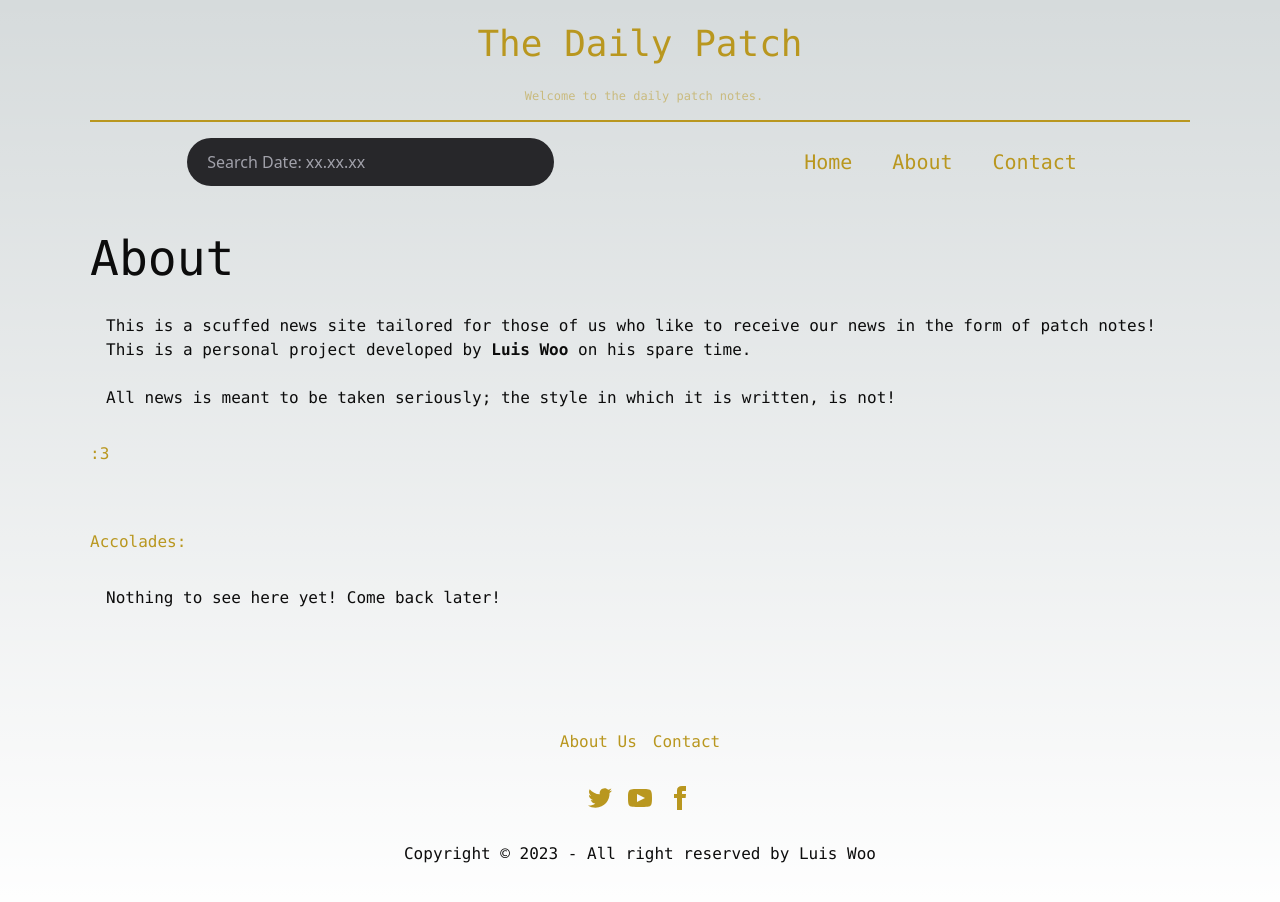
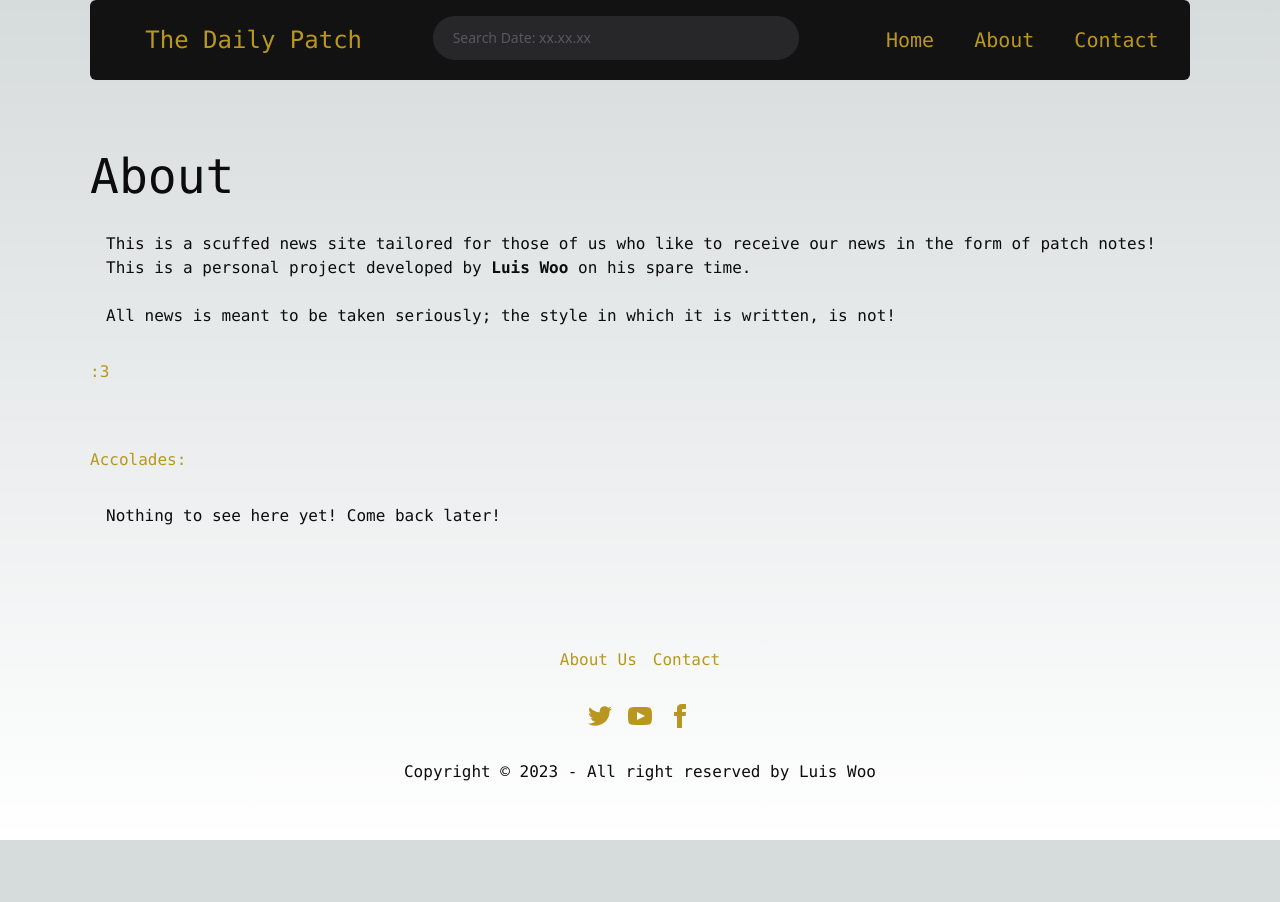
Before and after one commit to LuWo0/thedailypatch, a Next.js app: page /about in a window 1280 px wide. Shown: the top 902 px of the page. After the commit the page ends 840 px from the top, so only its background shows below. Built offline with nearby package versions, Linux system fonts and the light colour scheme.

Commit message:
Added styling

```diff
--- a/app/(user)/layout.tsx
+++ b/app/(user)/layout.tsx
@@ -16,8 +16,8 @@ export default function UserLayout({
 }) {
   return (
     <div>
-      <Header />
-      <div className="flex py-4 justify-around">
+      <div className="flex py-4 mb-10 justify-around sticky top-0 bg-[#121212] w-full z-20 rounded-md">
+        <Header />
         <SearchInput />
         <Navbar />
       </div>
--- a/app/(user)/page.tsx
+++ b/app/(user)/page.tsx
@@ -16,7 +16,7 @@ export default async function Home() {
   const posts = await client.fetch(query);
 
   return (
-    <main className="px-24 p-6 text-xl ">
+    <main className="px-24 p-6 text-sm md:text-md">
       <PatchList posts={posts} />
     </main>
   );
--- a/components/Header.tsx
+++ b/components/Header.tsx
@@ -1,9 +1,9 @@
+import { Logo } from "@/public/Logo";
 
 export default function Header(){
     return (
-        <header className="flex flex-col items-center gap-6 space-x-2 px-10 pt-6 pb-2 border-b-2 border-b-[#b9971f]">
-            <h1 className="text-4xl font-mono">The Daily Patch</h1>
-            <h2 className="text-xs opacity-50 font-mono pb-2">Welcome to the daily patch notes. </h2>
+        <header className="flex flex-col items-center gap-6 space-x-2 px-10 py-2">
+            <Logo />
         </header>
     );
 }
--- a/components/SearchInput.tsx
+++ b/components/SearchInput.tsx
@@ -23,11 +23,11 @@ const SearchInput = () => {
   };
 
   return (
-    <form onSubmit={onSearch} className="flex justify-center w-1/3">
+    <form onSubmit={onSearch} className="flex justify-center w-1/3 h-1/3">
       <input
         value={searchQuery || ""}
         onChange={(event) => setSearchQuery(event.target.value)}
-        className="px-5 py-1 w-2/3 sm:px-5 sm:py-3 flex-1 text-zinc-200 bg-zinc-800 focus:bg-black rounded-full focus:outline-none focus:ring-[1px] focus:ring-[#edcb4f] placeholder:text-zinc-400"
+        className="px-5 py-1 w-2/3 text-sm sm:px-5 sm:py-3 flex-1 text-zinc-200 bg-zinc-800 focus:bg-black rounded-full focus:outline-none focus:ring-[1px] focus:ring-[#edcb4f] placeholder:text-zinc-400 placeholder:opacity-40"
         placeholder="Search Date: xx.xx.xx"
       />
     </form>
--- /dev/null
+++ b/public/Logo.tsx
@@ -0,0 +1,9 @@
+import Link from "next/link";
+
+export function Logo() {
+  return (
+    <Link className="font-mono text-left" href="/">
+      <p className="text-2xl">The Daily Patch</p>
+    </Link>
+  );
+}
```
